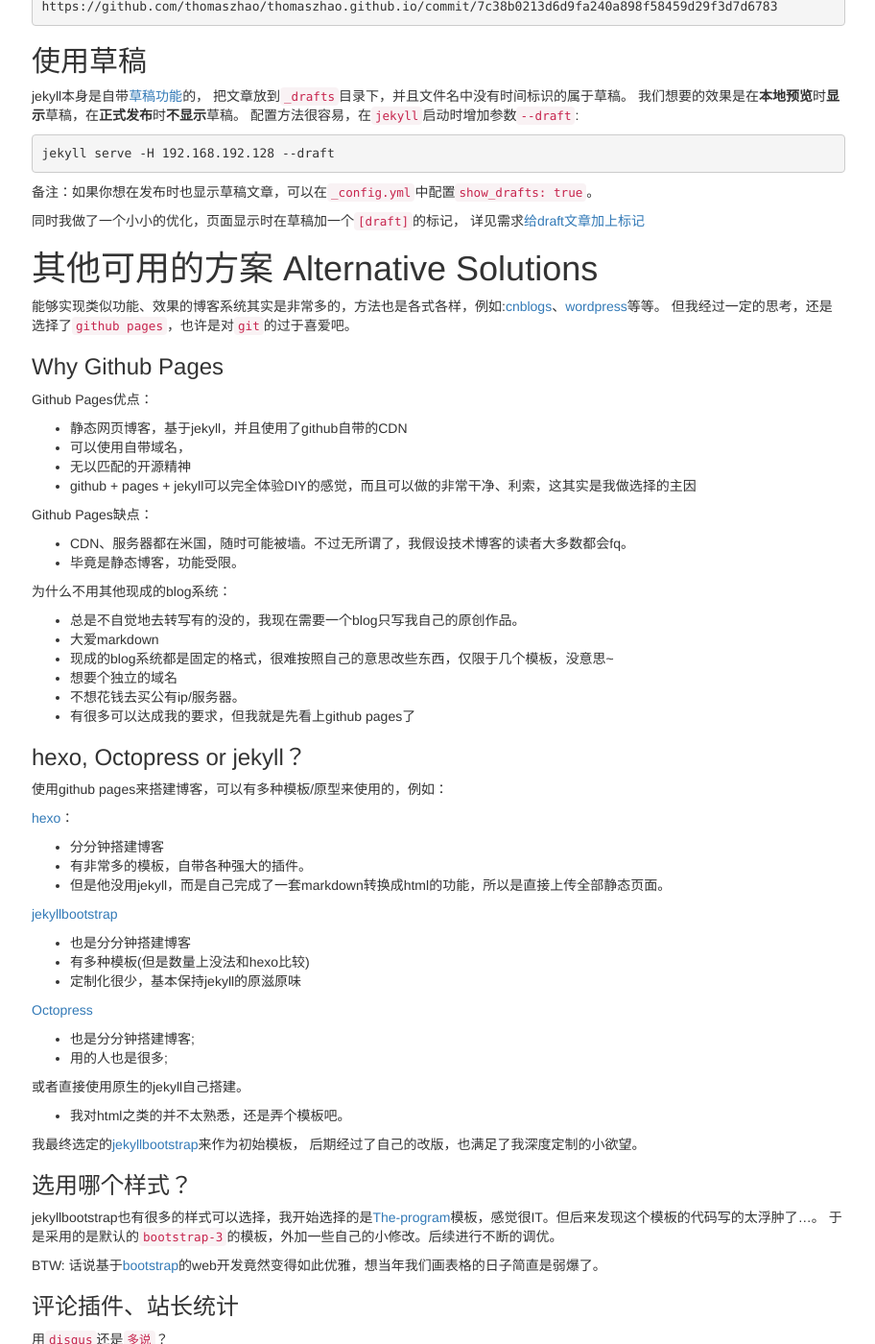
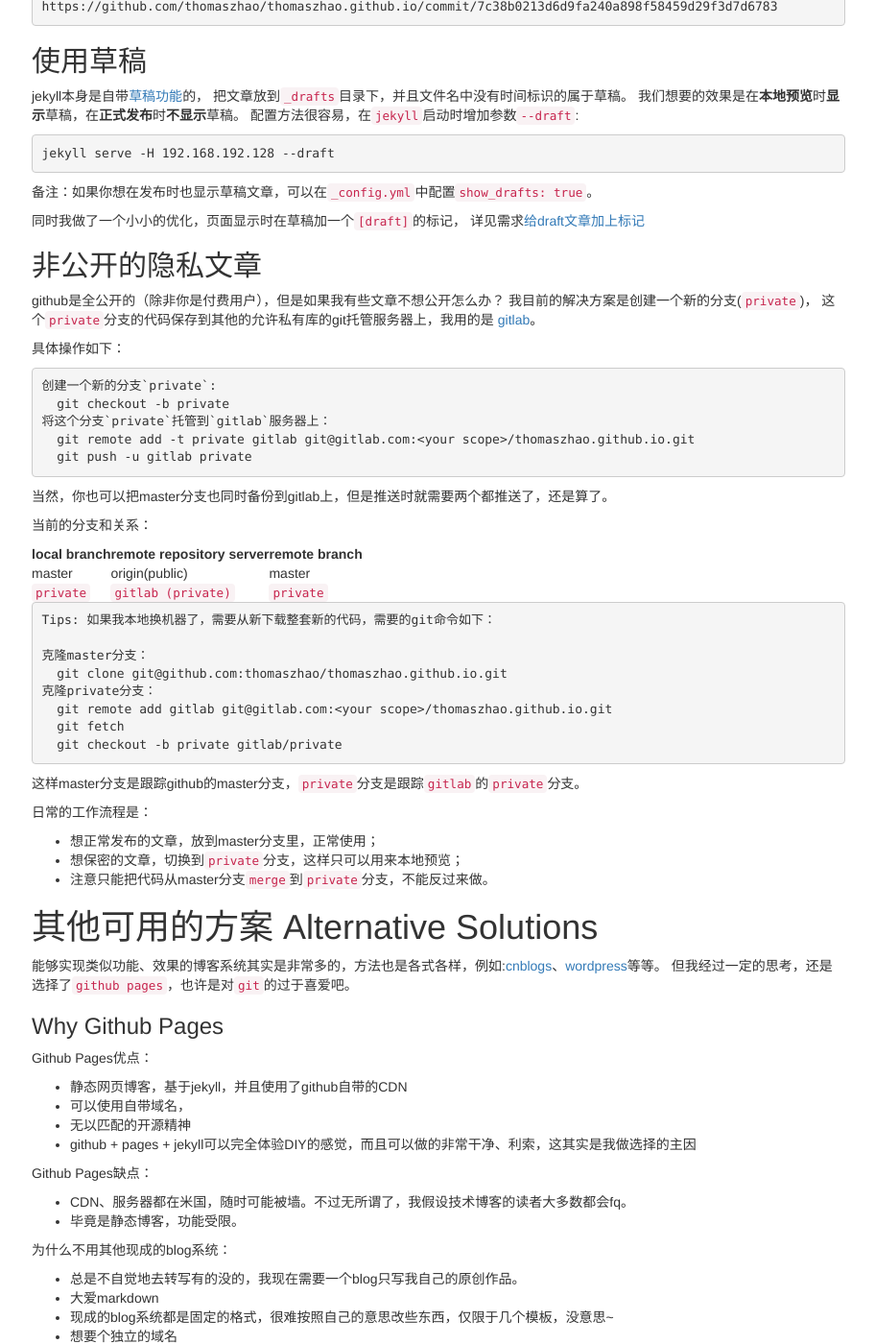
Before and after one commit to thomaszhao/thomaszhao.github.io, a Jekyll site: the page built from _posts/myblog/2015-01-08-how-do-i-build-this-jekyll-blog.md, in a window 1280 px wide and 1400 px high, scrolled down 4989 px. Shown: the whole window at 96% size, without its empty margins (37-949 px from the left). Built offline with Jekyll 4.4.1, drawn with Linux system fonts in a browser that asks for light colours; nearby versions of some CDN libraries; library files that are not in the unit come from our copies; comment, search, counter and statistics services are not loaded.

Commit message:
add solution for `private` articles.

````diff
--- a/_posts/myblog/2015-01-08-how-do-i-build-this-jekyll-blog.md
+++ b/_posts/myblog/2015-01-08-how-do-i-build-this-jekyll-blog.md
@@ -289,7 +289,7 @@ github pages集成的jekyll默认高亮是`Pygments`高亮，使用这个需要
 
 
 
-日常工作流程
+我的工作流程
 ==============================================================================
 
 各种常用工具
@@ -327,6 +327,53 @@ jekyll本身是自带[草稿功能](http://jekyllrb.com/docs/drafts/)的，
 
 同时我做了一个小小的优化，页面显示时在草稿加一个`[draft]`的标记，
 详见需求[给draft文章加上标记](https://github.com/thomaszhao/thomaszhao.github.io/issues/4)
+
+
+非公开的隐私文章
+------------------------------------------------------------------------------
+
+github是全公开的（除非你是付费用户），但是如果我有些文章不想公开怎么办？
+我目前的解决方案是创建一个新的分支(`private`)，
+这个`private`分支的代码保存到其他的允许私有库的git托管服务器上，我用的是
+[gitlab](https://gitlab.com/)。
+
+具体操作如下：
+
+```
+创建一个新的分支`private`:
+  git checkout -b private
+将这个分支`private`托管到`gitlab`服务器上：
+  git remote add -t private gitlab git@gitlab.com:<your scope>/thomaszhao.github.io.git
+  git push -u gitlab private
+```
+
+当然，你也可以把master分支也同时备份到gitlab上，但是推送时就需要两个都推送了，还是算了。
+
+当前的分支和关系：
+
+|  local branch      | remote repository server |    remote branch |
+| -------------------|-----------------------   | ---------------  |
+| master             | origin(public)           | master           |
+| `private`          | `gitlab (private)`       | `private`        |
+
+``` tips
+Tips: 如果我本地换机器了，需要从新下载整套新的代码，需要的git命令如下：
+
+克隆master分支：
+  git clone git@github.com:thomaszhao/thomaszhao.github.io.git
+克隆private分支：
+  git remote add gitlab git@gitlab.com:<your scope>/thomaszhao.github.io.git
+  git fetch
+  git checkout -b private gitlab/private
+```
+
+这样master分支是跟踪github的master分支，`private`分支是跟踪`gitlab`的`private`分支。
+
+日常的工作流程是：
+
+* 想正常发布的文章，放到master分支里，正常使用；
+* 想保密的文章，切换到`private`分支，这样只可以用来本地预览；
+* 注意只能把代码从master分支`merge`到`private`分支，不能反过来做。
 
 
 其他可用的方案 Alternative Solutions
````
